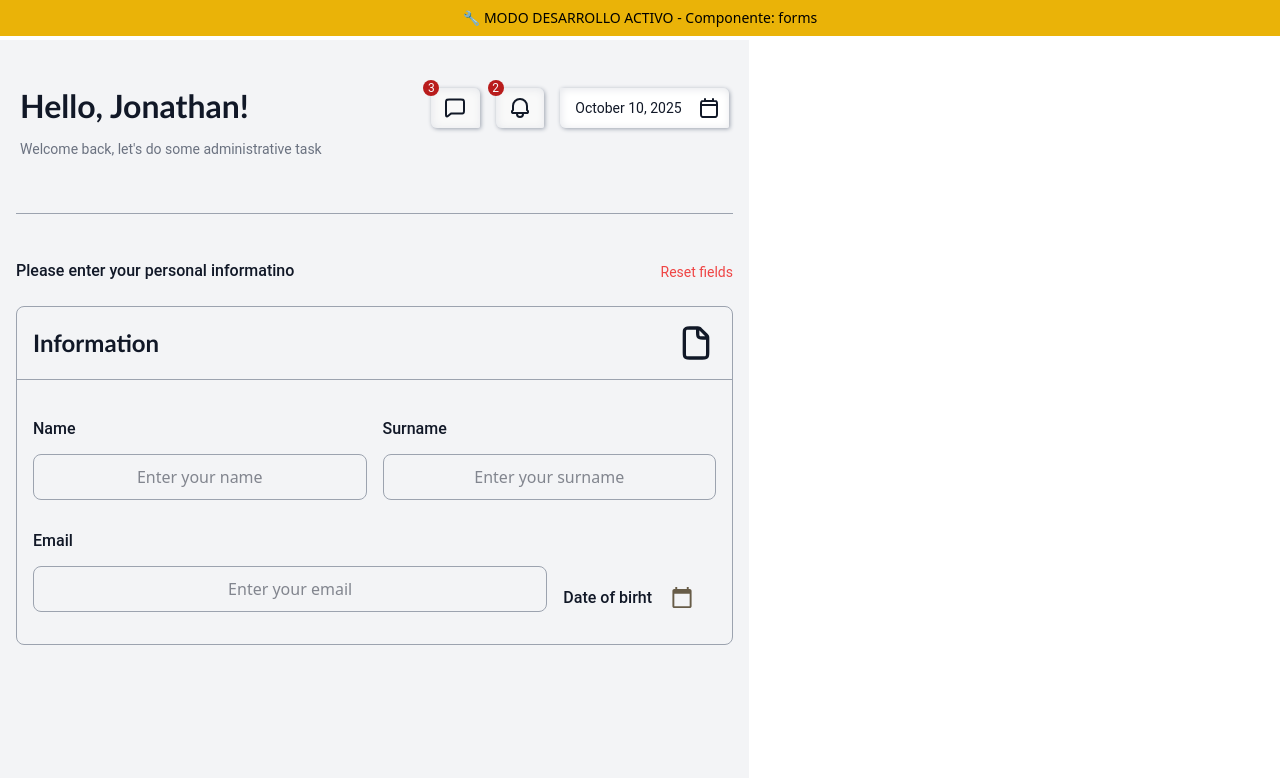
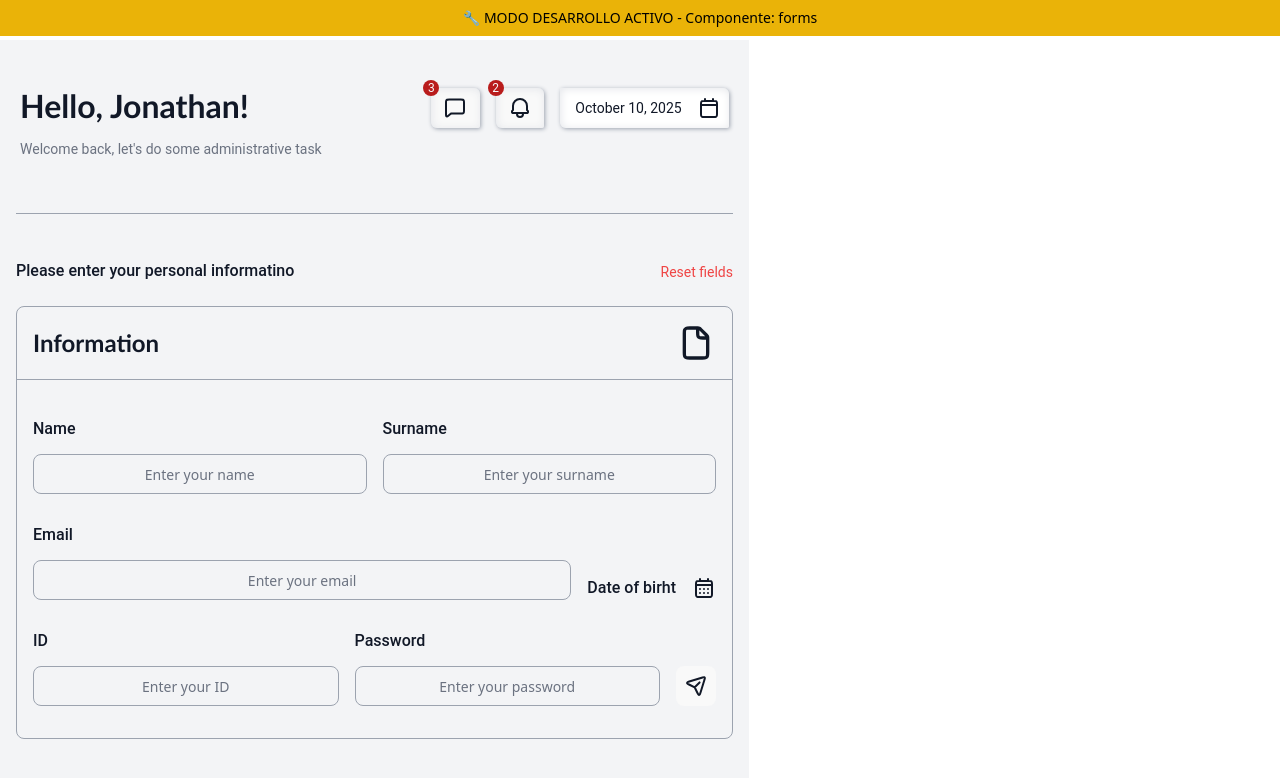
Before and after one commit to sccuax/ModerWatchV02, a React (Vite) app in the folder client/: page /dashboard/admin in a window 1280 px wide. Shown: the top 778 px of the page. Built offline with nearby package versions, Linux system fonts and the light colour scheme.

Commit message:
I have finish the forms

```diff
--- a/client/src/assets/components/forms/forms.jsx
+++ b/client/src/assets/components/forms/forms.jsx
@@ -21,6 +21,12 @@ export default function Forms(){
     [&::-webkit-calendar-picker-indicator]:sepia-[1]
     [&::-webkit-calendar-picker-indicator]:hue-rotate-[180deg] p-0!`
         }
+    ],
+    [
+        { id: 5, type: "text", label: "ID", placeHolder: "Enter your ID" },
+        { id: 6, type: "password", label: "Password", placeHolder: "Enter your password" },
+        { id: 7, type: "submit", label: "", placeHolder: "", className:"w-max h-auto", classNameInput: `cursor-pointer w-[var(--size-icon-lg)]
+            h-[var(--size-icon-lg)] p-0! bg-[var(--color-icon-success)]`, value:""}
     ],
         ]
 
--- a/client/src/assets/components/forms/input.jsx
+++ b/client/src/assets/components/forms/input.jsx
@@ -1,10 +1,92 @@
-export default function Input({ type, label, className="", classNameInput="", placeHolder, ...props }){
+import { useState, useRef } from 'react';
+import Icon from '../sideBarLeft/icon';
 
-    return(
-            <div className={`w-full flex flex-col h-auto gap-[var(--marging-M)] pt-[var(--marging-section-M)] ${className}`} {...props}>
-                <label className="bodyText w-max text-[var(--color-text-black)]" htmlFor={label} {...props}>{label}</label>
-                <input className={`suportingText text-[var(--color-text-black)] py-[10px] px-[var(--marging-section-M)]
-                border-[0.5px] rounded-[var(--radius-lg)] border-[var(--color-border-gray)] text-center ${classNameInput}`} placeholder={placeHolder} type={type}{...props}/>
+export default function Input({ type, label, value, onChange, className = "", classNameInput = "", placeHolder, ...props }) {
+    const [selectedDate, setSelectedDate] = useState('');
+    const dateInputRef = useRef(null);
+
+    // Función para abrir el calendario cuando se hace clic en el ícono
+    const handleIconClick = () => {
+        if (dateInputRef.current) {
+            dateInputRef.current.showPicker();
+        }
+    };
+
+    // Input tipo date
+    if (type === 'date') {
+        return (
+            <div className={`flex flex-col h-auto gap-[var(--marging-M)] pt-[var(--marging-section-M)] ${className}`}>
+                <label className="bodyText w-max text-[var(--color-text-black)] whitespace-nowrap" htmlFor={label}>
+                    {label}
+                </label>
+                <div className="relative flex items-center">
+                    <input
+                        ref={dateInputRef}
+                        type="date"
+                        id={label}
+                        value={selectedDate}
+                        onChange={(e) => setSelectedDate(e.target.value)}
+                        className={`absolute inset-0 w-full h-full cursor-pointer opacity-0 z-10 ${classNameInput}`}
+                        {...props}
+                    />
+                    <div
+                        onClick={handleIconClick}
+                        className="flex items-center gap-2 cursor-pointer"
+                    >
+                        <Icon
+                            name="chooseDate"
+                            className="w-6 h-6 text-[var(--color-text-purple)]"
+                        />
+                        {selectedDate && (
+                            <span className="bodyText text-[var(--color-text-black)]">
+                                {new Date(selectedDate).toLocaleDateString()}
+                            </span>
+                        )}
+                    </div>
+                </div>
             </div>
+        )
+    }
+
+    // Input tipo submit (botón)
+    if (type === 'submit') {
+        return (
+            <div className={`flex items-center justify-end pt-[var(--marging-section-M)] ${className}`}>
+                <button
+                    type="submit"
+                    className={`w-12 h-12 flex items-center justify-center cursor-pointer
+                    rounded-[var(--radius-lg)]
+                    hover:opacity-90 transition-opacity ${classNameInput}`}
+                    {...props}
+                >
+                    <Icon
+                        name="submit"  // Cambiado a ícono más apropiado
+                        className="w-6 h-6 text-white"
+                    />
+                </button>
+            </div>
+        )
+    }
+
+    // Layout normal para otros inputs
+    return (
+        <div className={`flex flex-col w-full h-auto gap-[var(--marging-M)] pt-[var(--marging-section-M)] ${className}`}>
+            <label className="bodyText w-max text-[var(--color-text-black)]" htmlFor={label}>
+                {label}
+            </label>
+            <input
+                required
+                value={value}
+                onChange={onChange}  // Agregado para controlar el input
+                className={`h-[40px] text-[var(--color-text-black)] py-[10px] px-[var(--marging-section-M)]
+                border-[0.5px] rounded-[var(--radius-lg)] border-[var(--color-border-gray)] text-center
+                placeholder:text-[var(--color-text-gray)] placeholder:text-[14px] placeholder:font-[400]
+                placeholder:leading-5 ${classNameInput}`}
+                placeholder={placeHolder}
+                type={type}
+                id={label}
+                {...props}
+            />
+        </div>
     )
 }
--- a/client/src/assets/components/sideBarLeft/icon.jsx
+++ b/client/src/assets/components/sideBarLeft/icon.jsx
@@ -6,7 +6,7 @@ import Home from '../../Images/icons/home.svg?react';
     import Bell from '../../Images/icons/Bell.svg?react';
     import Blank from '../../Images/icons/Blank-file.svg?react';
     import Calendar from '../../Images/icons/Calendar.svg?react';
-// import ChooseDate from '../../Images/icons/choose-date.svg?react';
+    import ChooseDate from '../../Images/icons/choose-date.svg?react';
 // import Contact from '../../Images/icons/Contact.svg?react';
     import Delete from '../../Images/icons/Delete.svg?react';
     import Deny from '../../Images/icons/Deny.svg?react';
@@ -18,7 +18,7 @@ import Home from '../../Images/icons/home.svg?react';
     import Product from '../../Images/icons/product.svg?react';
     import Search from '../../Images/icons/Search.svg?react';
 // import Show from '../../Images/icons/Show.svg?react';
-// import Submit from '../../Images/icons/Submit.svg?react';
+    import Submit from '../../Images/icons/Submit.svg?react';
     import Supplier from '../../Images/icons/supplier.svg?react';
 // import Tutorial from '../../Images/icons/Tutorial.svg?react';
     import Update from '../../Images/icons/update.svg?react';
@@ -34,7 +34,7 @@ const icons = {
     bell: Bell,
     blank: Blank,
     calendar: Calendar,
-  // chooseDate: ChooseDate,
+    chooseDate: ChooseDate,
   // contact: Contact,
     delete: Delete,
     deny: Deny,
@@ -46,7 +46,7 @@ const icons = {
     product: Product,
     search: Search,
   // show: Show,
-  // submit: Submit,
+    submit: Submit,
     supplier: Supplier,
   // tutorial: Tutorial,
     update: Update,
```
